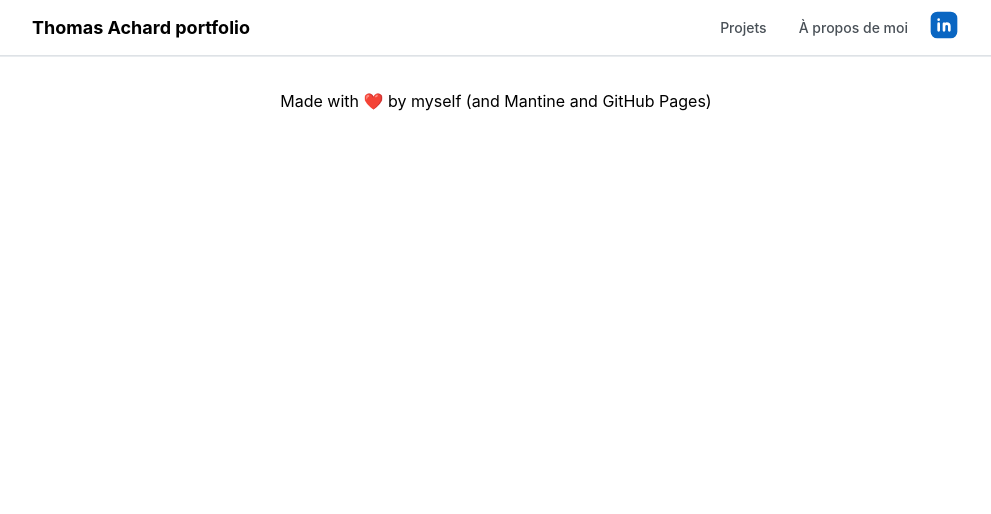
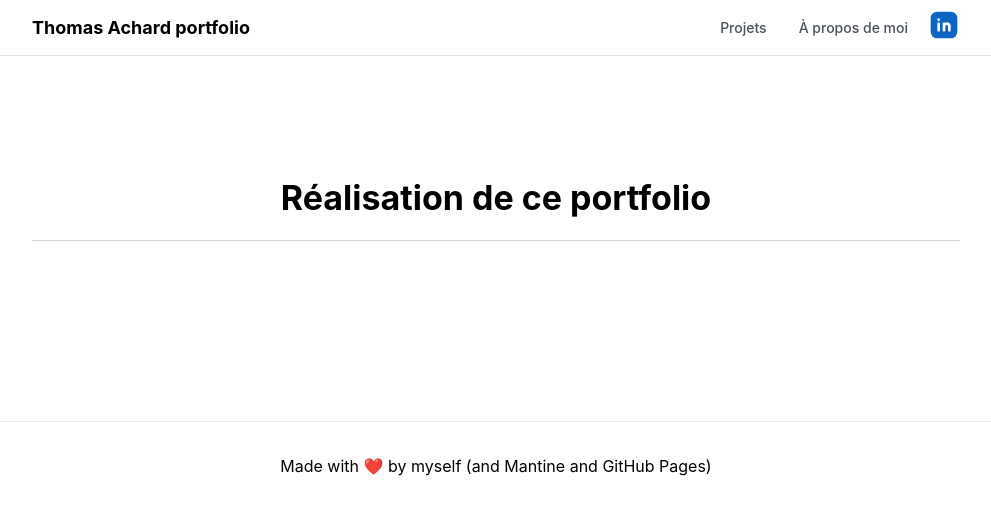
Before and after one commit to tachard/tachard.github.io, a React (Vite) app: page /project/1 in a window 1280 px wide. Shown: the top 514 px of the page, without its empty margins (144-1135 px from the left). Built offline with nearby package versions, Linux system fonts and the light colour scheme.

Commit message:
Factorized BetterTitle

```diff
--- /dev/null
+++ b/src/components/BetterTitle/BetterTitle.tsx
@@ -0,0 +1,19 @@
+import { Stack, Title } from "@mantine/core";
+import { ReactNode } from "react";
+import classes from "./BetterTitle.module.css";
+
+interface CustomTitleProps {
+    align: 'stretch' | 'center' | 'flex-start' | 'flex-end';
+    mb: number;
+    order: 1 | 2 | 3 | 4 | 5 | 6;
+    size: string;
+    children: ReactNode;
+}
+
+export function BetterTitle({align,mb,order,size,children}:CustomTitleProps) {
+    return(
+        <Stack align={align} className={classes.title} pb={20} mb={mb}>
+            <Title order={order} size={size}>{children}</Title>
+        </Stack>
+    );
+}
--- a/src/pages/About.page.tsx
+++ b/src/pages/About.page.tsx
@@ -1,6 +1,6 @@
 import { Container, Stack, Text, Title } from "@mantine/core";
-import classes from "./About.module.css";
 import { CardHorizontal, CardHorizontalContent } from "@/components/CardHorizontal/CardHorizontal";
+import { BetterTitle } from "@/components/BetterTitle/BetterTitle";
 
 export function About() {
     const WorkXpContent = [
@@ -62,21 +62,15 @@ export function About() {
     return (
         <Container>
             <Container fluid py={120}>
-                <Stack align="center" className={classes.title} pb={20} mb={60}>
-                    <Title order={2} size="h1">À propos de moi</Title>
-                </Stack>
-                <Stack className={classes.title} pb={20} mb={30}>
-                    <Title order={3} size="h2">Expériences professionnelles</Title>
-                </Stack>
+                <BetterTitle align="center" mb={60} order={2} size="h1">À propos de moi</BetterTitle>
+                <BetterTitle align="flex-start" mb={30} order={3} size="h2">Expériences professionnelles</BetterTitle>
                 <Stack pb={30} gap="xl">
                     {WorkXpContent.map((content,index) => (
                         <CardHorizontal key={index} content={new CardHorizontalContent(content)}/>
                     ))}
 
                 </Stack>
-                <Stack className={classes.title} pb={20} mb={30}>
-                    <Title order={3} size="h2">Formation</Title>
-                </Stack>
+                <BetterTitle align="flex-start" mb={30} order={3} size="h2">Formation</BetterTitle>
                 <Stack pb={30} gap="xl">
                     {EducContent.map((content,index) => (
                         <CardHorizontal key={index} content={new CardHorizontalContent(content)}/>
--- a/src/pages/Projects/Project1.page.tsx
+++ b/src/pages/Projects/Project1.page.tsx
@@ -1,3 +1,15 @@
+// Portfolio
+
+import { Container } from "@mantine/core";
+import classes from "./Project.module.css"
+import { BetterTitle } from "@/components/BetterTitle/BetterTitle";
+
+
+
 export function Project1(){
-    return(<></>);
+    return(
+        <Container py={120}>
+            <BetterTitle align="center" mb={60} order={2} size="h1">Réalisation de ce portfolio</BetterTitle>
+        </Container>
+    );
 }
```
Also changed, not shown: src/components/BetterTitle/BetterTitle.module.css (renamed from src/pages/About.module.css), src/pages/Projects/Project.module.css (added).
